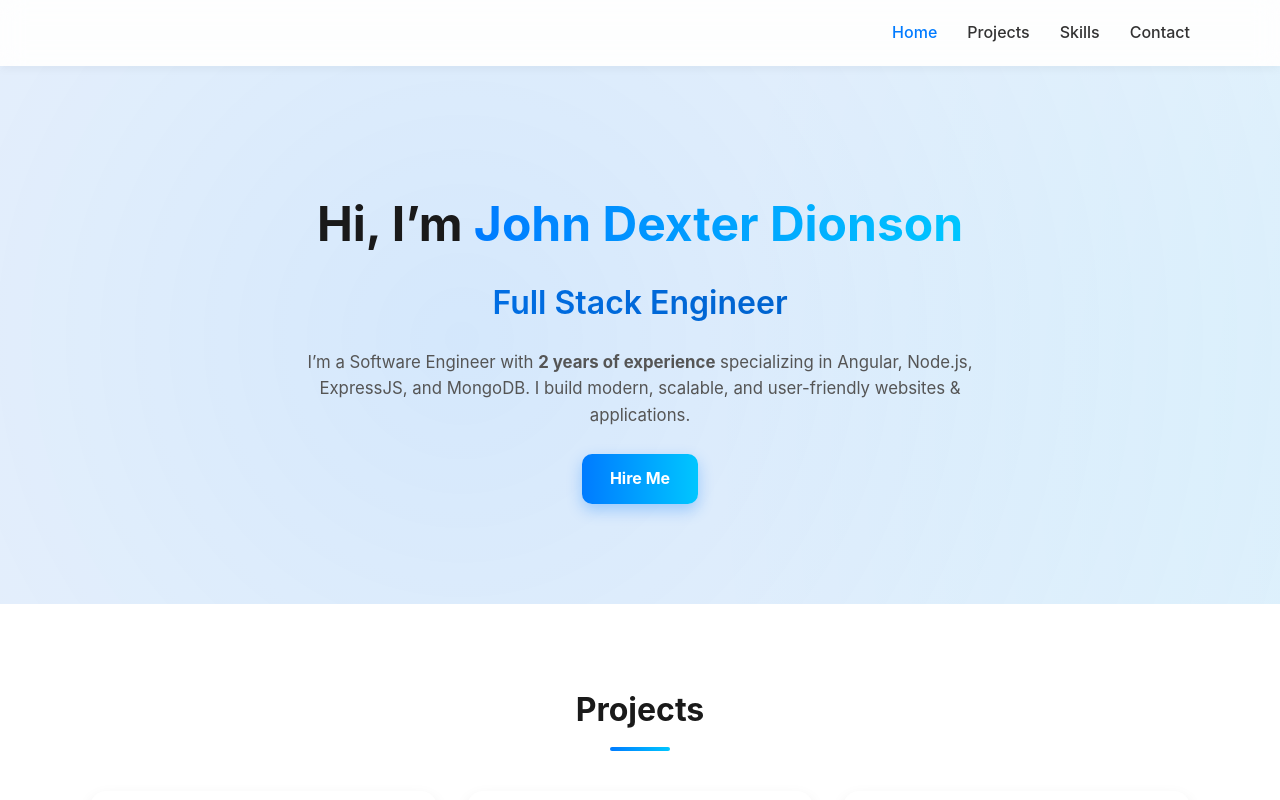
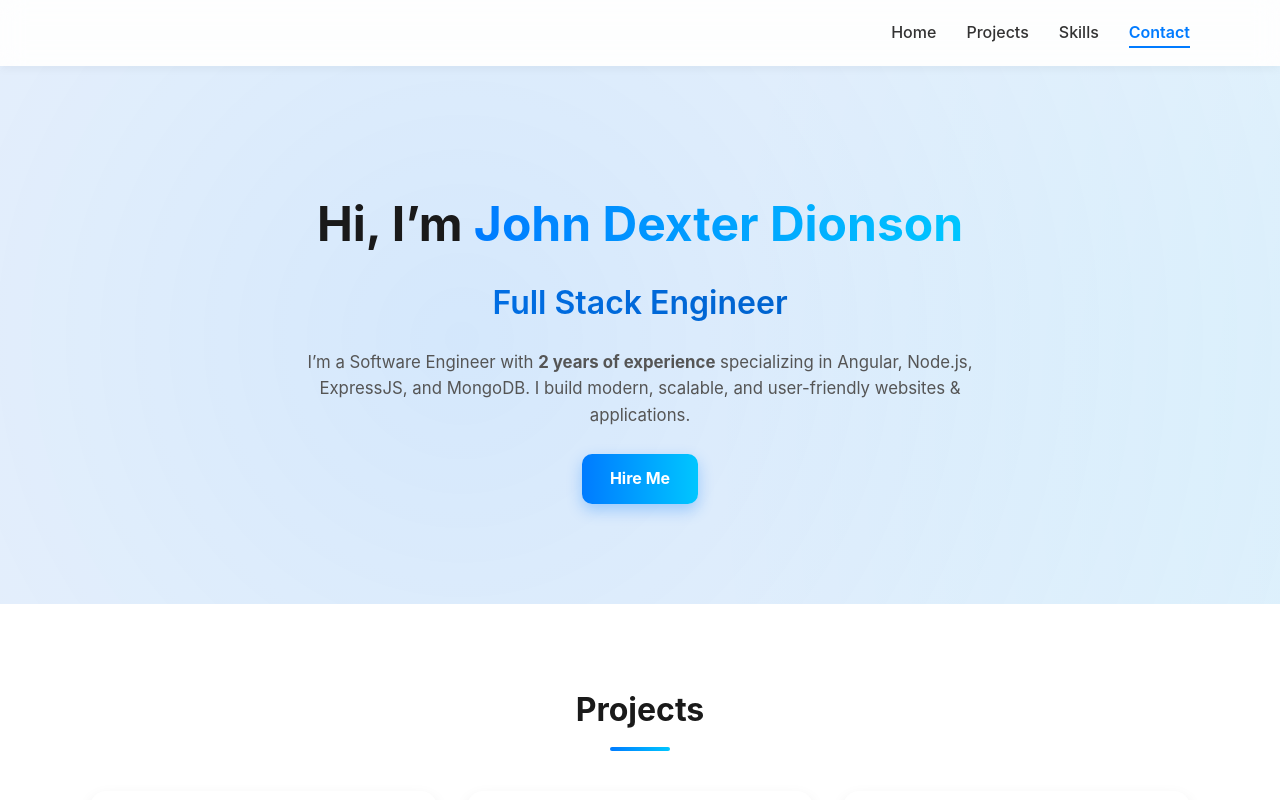
Before and after one commit to engrd2023/Portfolio, a plain HTML site: page index.html in a window 1280 px wide. Shown: the top 800 px of the page. Drawn offline with nearby package versions, Linux system fonts and the light colour scheme.

Commit message:
Enhanced Effects

```diff
--- a/script.js
+++ b/script.js
@@ -53,3 +53,48 @@ function openLightbox(src) {
 function closeLightbox() {
   document.getElementById("lightbox").style.display = "none";
 }
+
+// =========================
+// Scroll Spy for Navbar (Stable)
+// =========================
+const sections = document.querySelectorAll("section[id]");
+const navLinks = document.querySelectorAll(".nav-links a");
+
+function onScroll() {
+  let scrollPos = window.scrollY + 200; // offset for navbar height
+  sections.forEach((section) => {
+    if (
+      scrollPos >= section.offsetTop &&
+      scrollPos < section.offsetTop + section.offsetHeight
+    ) {
+      navLinks.forEach((link) => {
+        link.classList.remove("active");
+        if (link.getAttribute("href").substring(1) === section.id) {
+          link.classList.add("active");
+        }
+      });
+    }
+  });
+
+  // Ensure last section (Contact) is highlighted at bottom
+  if (window.innerHeight + window.scrollY >= document.body.offsetHeight - 5) {
+    navLinks.forEach((link) => link.classList.remove("active"));
+    document.querySelector('.nav-links a[href="#contact"]').classList.add("active");
+  }
+}
+
+window.addEventListener("scroll", onScroll);
+onScroll(); // run once on page load
+
+// =========================
+// Smooth Scrolling for Nav
+// =========================
+navLinks.forEach((link) => {
+  link.addEventListener("click", (e) => {
+    e.preventDefault();
+    const targetId = link.getAttribute("href").substring(1);
+    document.getElementById(targetId).scrollIntoView({
+      behavior: "smooth"
+    });
+  });
+});
--- a/style.css
+++ b/style.css
@@ -45,11 +45,14 @@ body {
   text-decoration: none;
   font-weight: 500;
   transition: 0.3s;
+  padding-bottom: 4px;
 }
 
 .nav-links a:hover,
 .nav-links a.active {
   color: #007bff;
+  font-weight: 600;
+  border-bottom: 2px solid #007bff;
 }
 
 /* =========================
```
